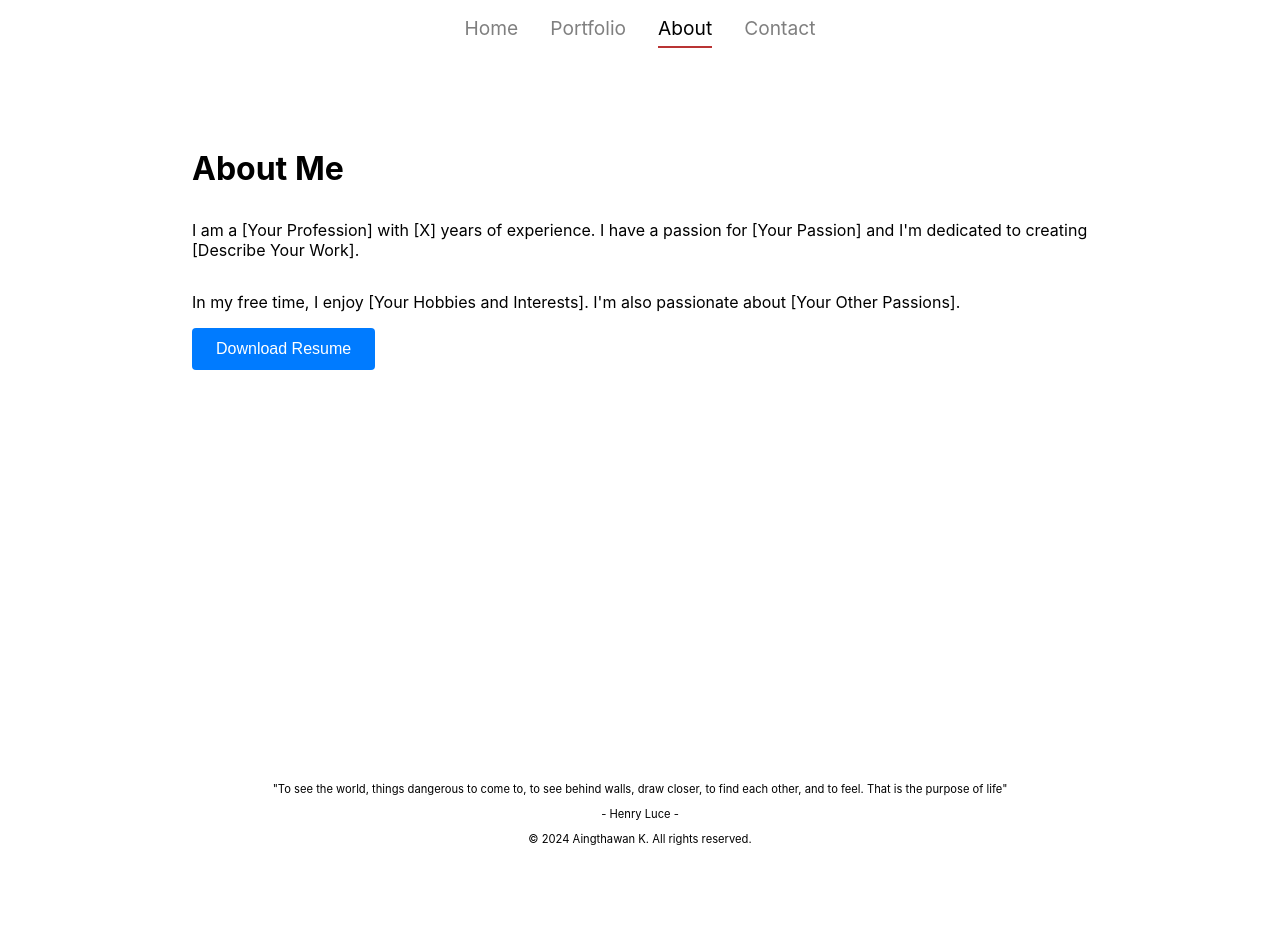
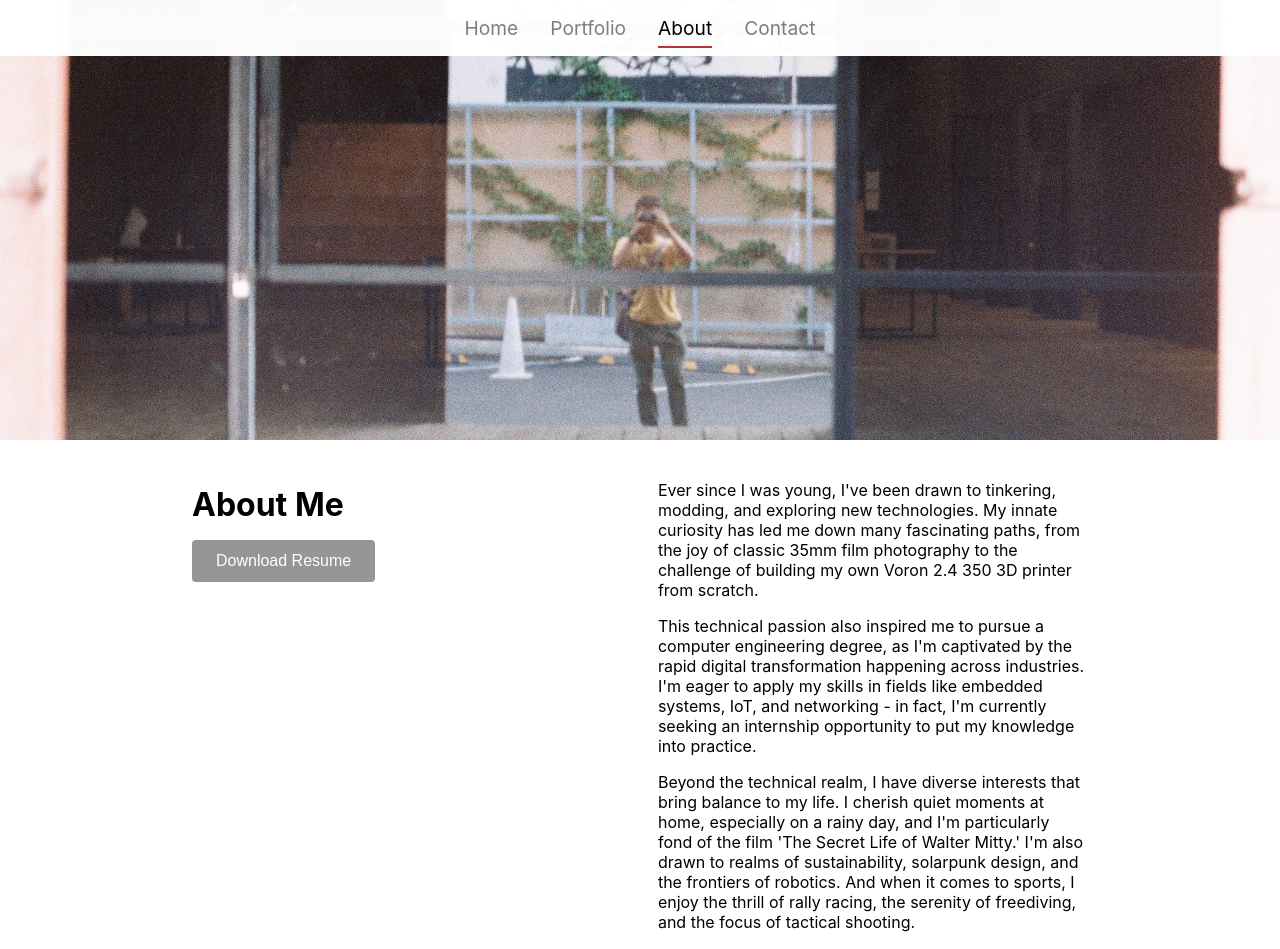
Before and after one commit to aingez/aingthawan, a React (Create React App) app: page /about in a window 1280 px wide. Shown: the top 949 px of the page. Before the commit the page ends 873 px from the top, so only its background shows below. Built offline with nearby package versions, Linux system fonts and the light colour scheme.

Commit message:
about update

```diff
--- a/src/App.js
+++ b/src/App.js
@@ -6,7 +6,7 @@ import './App.css';
 
 // Components
 import Home from './components/Home';
-import About from './components/About';
+import About from './components/About/About';
 import Portfolio from './components/Portfolio';
 import Contact from './components/Contact';
 
--- a/src/components/About.js
+++ /dev/null
@@ -1,59 +0,0 @@
-import React from 'react';
-import styled from 'styled-components';
-
-const Container = styled.div`
-  display: flex;
-  flex-direction: column;
-  justify-content: flex-start;
-  align-items: flex-start;
-  padding: 10% 15%;
-  padding-bottom: 30%;
-
-  @media (max-width: 768px) {
-    padding: 20% 10%;
-    padding-bottom: 70%;
-  }
-`;
-
-const Title = styled.h1`
-  font-size: 2rem;
-  font-weight: bold;
-  margin-bottom: 1rem;
-`;
-
-const Description = styled.p`
-  font-size: 1rem;
-  margin-bottom: 1rem;
-`;
-
-const Button = styled.button`
-  background-color: #007bff;
-  color: #fff;
-  border: none;
-  border-radius: 0.25rem;
-  padding: 0.75rem 1.5rem;
-  font-size: 1rem;
-  cursor: pointer;
-  transition: background-color 0.3s ease;
-
-  &:hover {
-    background-color: #0056b3;
-  }
-`;
-
-const About = () => {
-  return (
-    <Container>
-      <Title>About Me</Title>
-      <Description>
-        I am a [Your Profession] with [X] years of experience. I have a passion for [Your Passion] and I'm dedicated to creating [Describe Your Work].
-      </Description>
-      <Description>
-        In my free time, I enjoy [Your Hobbies and Interests]. I'm also passionate about [Your Other Passions].
-      </Description>
-      <Button>Download Resume</Button>
-    </Container>
-  );
-};
-
-export default About;
--- /dev/null
+++ b/src/components/About/About.js
@@ -0,0 +1,93 @@
+import React from 'react';
+import styled from 'styled-components';
+import { aboutData } from './aboutData';
+
+const Container = styled.div`
+  display: flex;
+  flex-direction: column;
+  justify-content: flex-start;
+  align-items: flex-start;
+  padding: 7% 15%;
+
+  @media (max-width: 768px) {
+    padding: 20% 10%;
+    padding-bottom: 70%;
+  }
+`;
+
+const PictureContainer = styled.div`
+  width: 100%;
+  height: auto;
+  padding-bottom: 40%; /* 16:9 aspect ratio */
+  overflow: hidden;
+`;
+
+const Picture = styled.img`
+  position: absolute;
+  top: 0;
+  left: 0;
+  width: 100%;
+  height: 55%;
+  object-fit: cover;
+`;
+
+const Title = styled.h1`
+  font-size: 2rem;
+  font-weight: bold;
+  margin-bottom: 1rem;
+`;
+
+const DescriptionContainer = styled.div`
+  display: flex;
+  flex-wrap: wrap;
+  justify-content: space-between;
+  width: 100%;
+`;
+
+const DescriptionItem = styled.p`
+  font-size: 1rem;
+  margin-bottom: 1rem;
+  width: 48%;
+
+  @media (max-width: 768px) {
+    width: 100%;
+  }
+`;
+
+const Button = styled.button`
+  background-color: #969696;
+  color: #fff;
+  border: none;
+  border-radius: 0.25rem;
+  padding: 0.75rem 1.5rem;
+  font-size: 1rem;
+  cursor: pointer;
+  transition: background-color 0.3s ease;
+
+  &:hover {
+    background-color: #db713b;
+  }
+`;
+
+const About = ({ title, description, buttonText, imageSrc }) => {
+  return (
+    <Container>
+      <PictureContainer>
+        <Picture src={imageSrc || aboutData.imageSrc} alt="Your Picture" />
+      </PictureContainer>
+      <DescriptionContainer>
+        <DescriptionItem>
+          <Title>{title || aboutData.title}</Title>
+          <Button>{buttonText || aboutData.buttonText}</Button>
+        </DescriptionItem>
+        <DescriptionItem>
+          {(description || aboutData.description).map((paragraph, index) => (
+            <p key={index}>{paragraph}</p>
+          ))}
+        </DescriptionItem>
+      </DescriptionContainer>
+    </Container>
+  );
+};
+
+export default About;
--- /dev/null
+++ b/src/components/About/aboutData.js
@@ -0,0 +1,13 @@
+import AboutPic from '../../my_picture/me_pic_1.JPG';
+
+export const aboutData = {
+    title: "About Me",
+    description: [
+      "Ever since I was young, I've been drawn to tinkering, modding, and exploring new technologies. My innate curiosity has led me down many fascinating paths, from the joy of classic 35mm film photography to the challenge of building my own Voron 2.4 350 3D printer from scratch.",
+      "This technical passion also inspired me to pursue a computer engineering degree, as I'm captivated by the rapid digital transformation happening across industries. I'm eager to apply my skills in fields like embedded systems, IoT, and networking - in fact, I'm currently seeking an internship opportunity to put my knowledge into practice.",
+      "Beyond the technical realm, I have diverse interests that bring balance to my life. I cherish quiet moments at home, especially on a rainy day, and I'm particularly fond of the film 'The Secret Life of Walter Mitty.' I'm also drawn to realms of sustainability, solarpunk design, and the frontiers of robotics. And when it comes to sports, I enjoy the thrill of rally racing, the serenity of freediving, and the focus of tactical shooting.",
+      "Whether tinkering, exploring the great outdoors, or simply reflecting on life's simple pleasures, I approach each day with a spirit of curiosity and a desire to grow. I invite you to delve into my resume and project portfolio to learn more about my background and passions."
+    ],
+    buttonText: "Download Resume",
+    imageSrc: AboutPic
+  };
```
